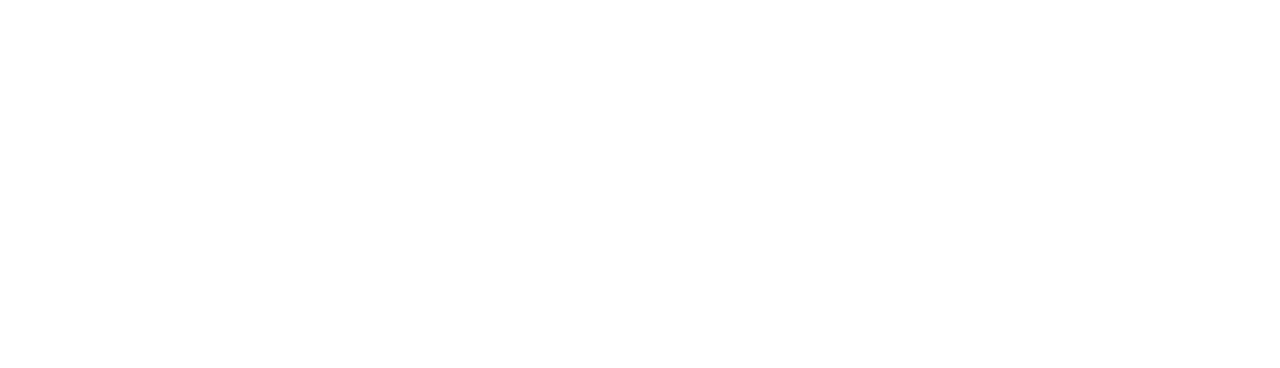
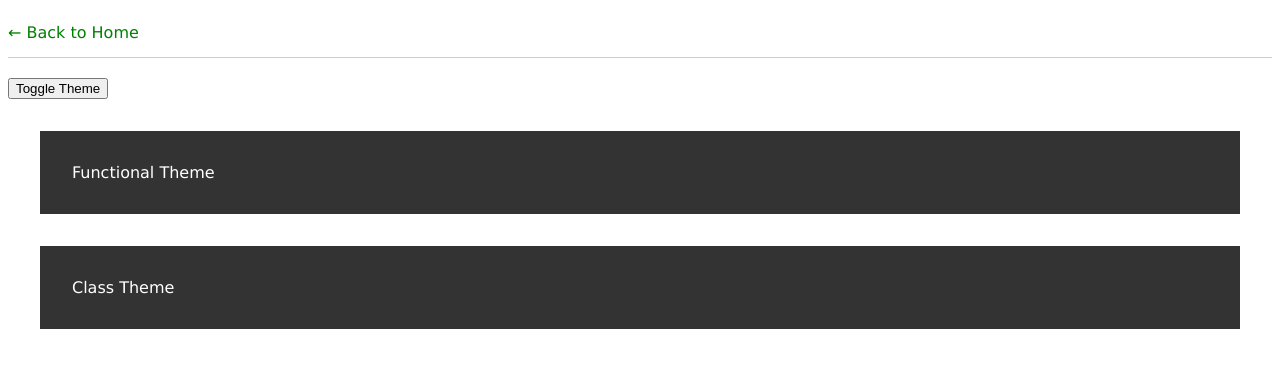
Before and after one commit to rajaovi/react-concepts, a React (Vite) app in the folder concepts/: page /usecontext in a window 1280 px wide. Before the commit this address had no page. Shown: the top 368 px of the page. Built offline with nearby package versions, Linux system fonts and the light colour scheme.

Commit message:
useContext Example

```diff
--- a/concepts/src/pages/hooks/index.jsx
+++ b/concepts/src/pages/hooks/index.jsx
@@ -12,6 +12,9 @@
         <li>
           <Link to="/usecallback">Use Callback</Link>
         </li>
+        <li>
+          <Link to="/usecontext">Use Context</Link>
+        </li>
       </ul>
     </>
   );
--- /dev/null
+++ b/concepts/src/pages/hooks/useContext/classComponent.jsx
@@ -0,0 +1,24 @@
+import React, { Component } from "react";
+import { ThemeContext } from ".";
+
+export class ClassComponent extends Component {
+  themeStyle(dark) {
+    return {
+      backgroundColor: dark ? "#333" : "#ccc",
+      color: dark ? "white" : "black",
+      margin: "2em",
+      padding: "2em",
+    };
+  }
+  render() {
+    return (
+      <ThemeContext.Consumer>
+        {(darkTheme) => {
+          return <div style={this.themeStyle(darkTheme)}>Class Theme</div>;
+        }}
+      </ThemeContext.Consumer>
+    );
+  }
+}
+
+export default ClassComponent;
--- /dev/null
+++ b/concepts/src/pages/hooks/useContext/functionComponent.jsx
@@ -0,0 +1,15 @@
+import React, { useContext } from "react";
+import { ThemeContext } from ".";
+
+const FunctionComponent = () => {
+  const darkTheme = useContext(ThemeContext);
+  const themeStyle = {
+    backgroundColor: darkTheme ? "#333" : "#ccc",
+    color: darkTheme ? "white" : "black",
+    margin: "2em",
+    padding: "2em",
+  };
+  return <div style={themeStyle}>Functional Theme</div>;
+};
+
+export default FunctionComponent;
--- /dev/null
+++ b/concepts/src/pages/hooks/useContext/index.jsx
@@ -0,0 +1,28 @@
+import React, { useState } from "react";
+import FunctionComponent from "./functionComponent";
+import ClassComponent from "./classComponent";
+import BackToHome from "../../../components/backToHome";
+
+// eslint-disable-next-line react-refresh/only-export-components
+export const ThemeContext = React.createContext()
+
+const UseContext = () => {
+    const [darkTheme, setDarkTheme] = useState(true);
+
+    function toggleTheme() {
+        setDarkTheme(!darkTheme);
+    }
+
+  return (
+    <>
+      <BackToHome />
+      <ThemeContext.Provider value={darkTheme}>
+        <button onClick={toggleTheme}>Toggle Theme</button>
+        <FunctionComponent />
+        <ClassComponent />
+      </ThemeContext.Provider>
+    </>
+  );
+};
+
+export default UseContext;
--- a/concepts/src/routes.jsx
+++ b/concepts/src/routes.jsx
@@ -5,6 +5,7 @@
 import LiftingState from "./pages/liftingState";
 import UseMemo from "./pages/hooks/useMemo";
 import UseCallBack from "./pages/hooks/useCallback";
+import UseContext from "./pages/hooks/useContext";
 
 const RoutePage = () => {
   return (
@@ -13,6 +14,7 @@
       <Route path="/liftstate" element={<LiftingState />} />
       <Route path="/usememo" element={<UseMemo />} />
       <Route path="/usecallback" element={<UseCallBack />} />
+      <Route path="/usecontext" element={<UseContext />} />
     </Routes>
   );
 };
```
